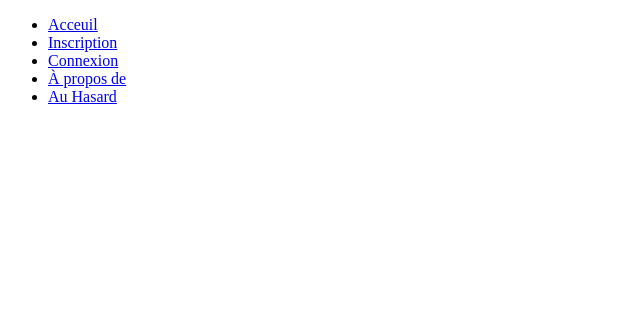
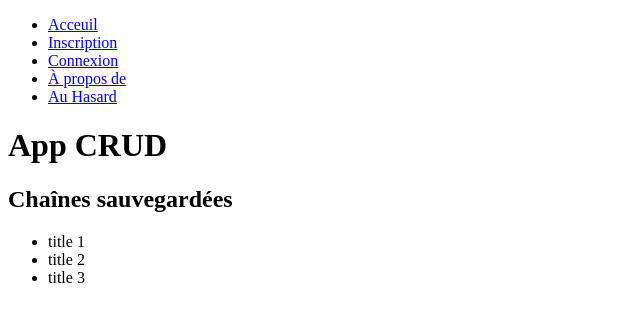
Before and after one commit to wassim-slimane/poc-vue.js, a Vue app: page /crud in a window 1280 px wide. Shown: the top 322 px of the page, without its empty margins (0-640 px from the left). Built offline with nearby package versions, Linux system fonts and the light colour scheme.

Commit message:
Affichage des chaines dans une boucle

```diff
--- a/src/components/HeaderComponent.vue
+++ b/src/components/HeaderComponent.vue
@@ -39,7 +39,7 @@ function logout() {
             <RouterLink to="/hasard">Au Hasard</RouterLink>
         </li>
         <li v-if="connected === true">
-            <RouterLink to="/CRUD">CRUD</RouterLink>
+            <RouterLink to="/crud">CRUD</RouterLink>
         </li>
         <li v-if="connected === true">
             <button @click="logout">Se déconnecter</button>
--- a/src/router/index.js
+++ b/src/router/index.js
@@ -4,6 +4,7 @@ import HomePage from "@/views/HomePage.vue";
 import SignInPage from "@/views/SignInPage.vue";
 import SignUpPage from "@/views/SignUpPage.vue";
 import TodoListsPage from "@/views/TodoListsPage.vue";
+import CrudPage from "@/views/CrudPage.vue";
 
 const router = createRouter({
   history: createWebHistory(import.meta.env.BASE_URL),
@@ -33,6 +34,11 @@ const router = createRouter({
       name: "todolists",
       component: TodoListsPage,
     },
+    {
+      path: "/crud",
+      name: "crud",
+      component: CrudPage,
+    },
   ],
 });
 
--- /dev/null
+++ b/src/views/CrudPage.vue
@@ -0,0 +1,31 @@
+<script setup>
+import { ref } from "@vue/reactivity";
+
+const todoList = ref([
+    {
+        id: 1,
+        title: "title 1",
+        done: false
+    },
+    {
+        id: 2,
+        title: "title 2",
+        done: false
+    },
+    {
+        id: 3,
+        title: "title 3",
+        done: false
+    },
+]);
+</script>
+
+<template>
+    <h1>App CRUD</h1>
+    <div>
+        <h2>Chaînes sauvegardées</h2>
+        <ul>
+            <li v-for="todo in todoList" :key="todo.id">{{todo.title}}</li>
+        </ul>
+    </div>
+</template>
```
